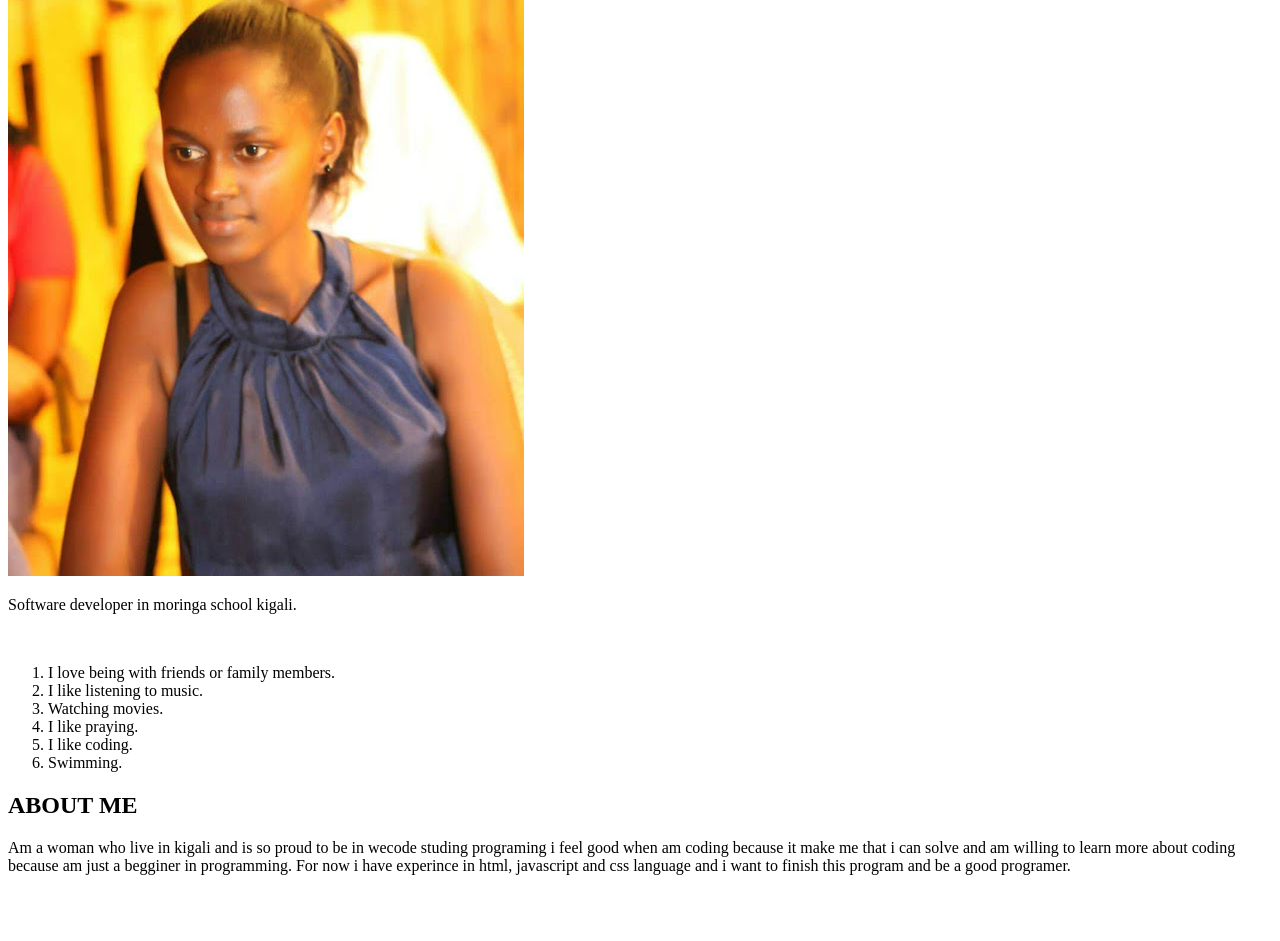
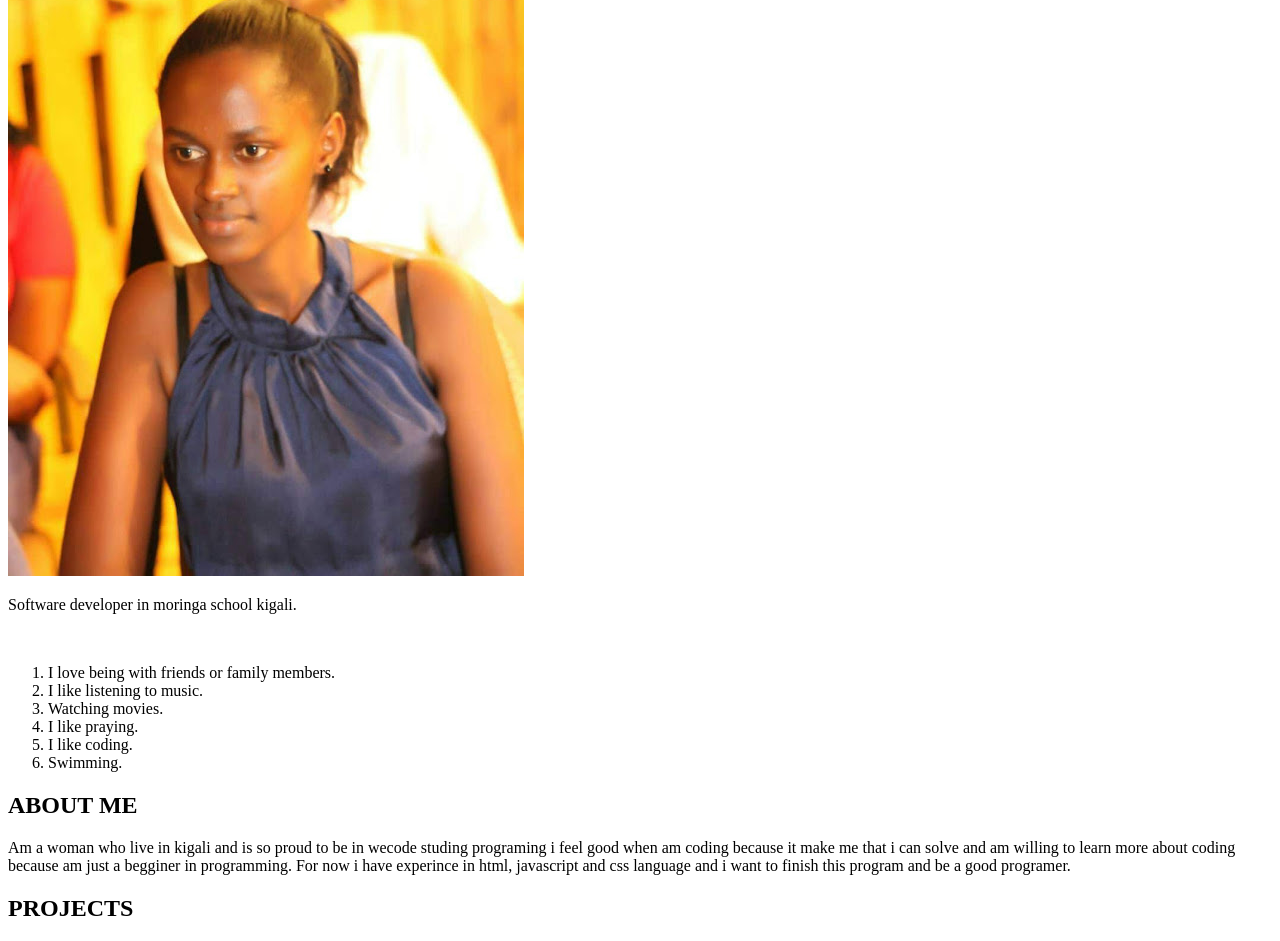
Before and after one commit to uwishemajustine/PORTFOLIO-3, a plain HTML site: page index/index.html in a window 1280 px wide. Shown: the part 228-1169 px from the top of the page. Before the commit the page ends 1119 px from the top, so only its background shows below. Drawn offline with Linux system fonts and the light colour scheme; files that its build step writes are made by us from their sources; files whose address does not match are found by name.

Commit message:
add project

```diff
--- a/index/index.html
+++ b/index/index.html
@@ -43,6 +43,9 @@
             begginer in programming.
             For now i have experince in html, javascript and css language and i
             want to finish this program and be a good programer.</p>
+        <section class="Projects">
+        <div id="Projects"></div>
+        <h2>PROJECTS</h2>
 
 </body>
 </html>
```
